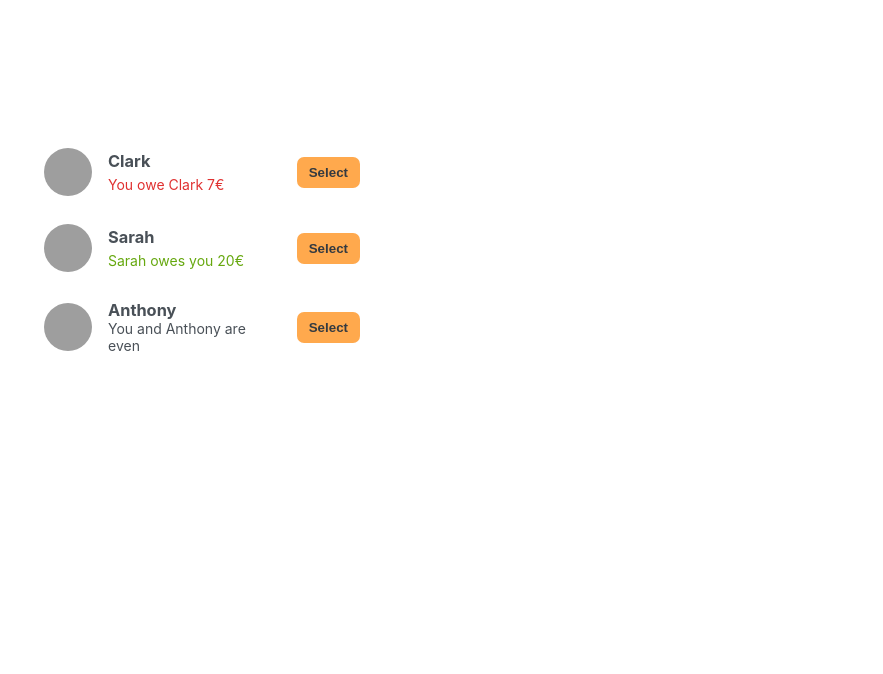
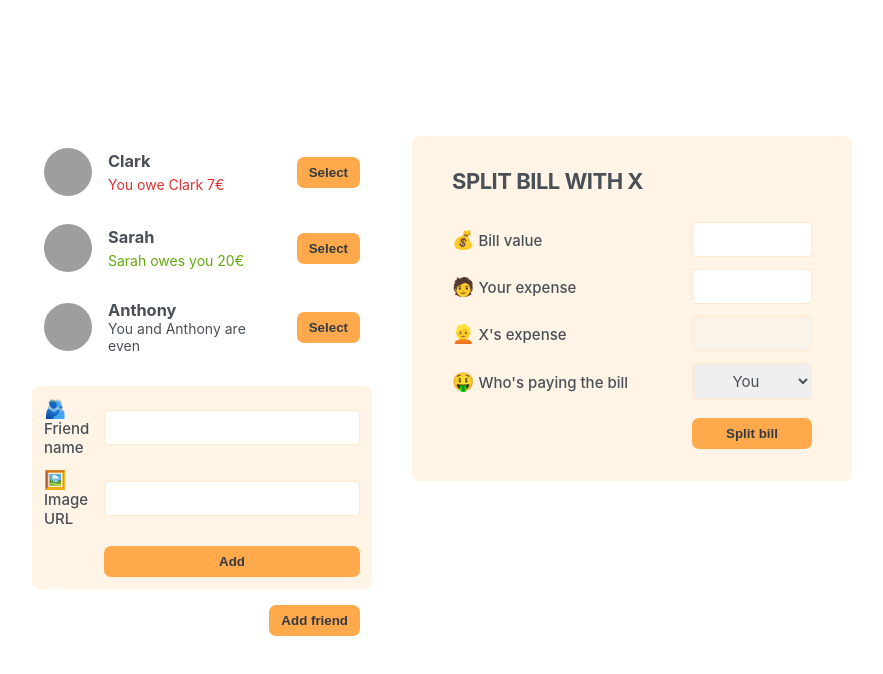
Before and after one commit to andrawicaksono/eat-n-split, a React (Create React App) app: page / in a window 1280 px wide. Shown: the top 674 px of the page, without its empty margins (198-1081 px from the left). Built offline with nearby package versions, Linux system fonts and the light colour scheme; grey boxes are pictures that could not be loaded.

Commit message:
add forms

```diff
--- a/src/App.js
+++ b/src/App.js
@@ -22,7 +22,13 @@ const initialFriends = [
 export default function App() {
   return (
     <div className="app">
+      <div className="sidebar">
         <FriendList />
+        <FormAddFriend />
+        <Button>Add friend</Button>
+      </div>
+
+      <FormSplitBill />
     </div>
   );
 }
@@ -31,13 +37,11 @@ function FriendList() {
   const friends = initialFriends;
 
   return (
-    <div className="sidebar">
     <ul>
       {friends.map((friend) => (
         <Friend friend={friend} key={friend.id} />
       ))}
     </ul>
-    </div>
   );
 }
 
@@ -61,7 +65,50 @@ function Friend({ friend }) {
         </p>
       )}
 
-      <button className="button">Select</button>
+      <Button>Select</Button>
     </li>
   );
 }
+
+function Button({ children }) {
+  return <button className="button">{children}</button>;
+}
+
+function FormAddFriend() {
+  return (
+    <form className="form-add-friend">
+      <label>🫂Friend name</label>
+      <input type="text" />
+
+      <label>🖼️Image URL</label>
+      <input type="text" />
+
+      <Button>Add</Button>
+    </form>
+  );
+}
+
+function FormSplitBill() {
+  return (
+    <form className="form-split-bill">
+      <h2>Split bill with X</h2>
+
+      <label>💰Bill value</label>
+      <input type="text" />
+
+      <label>🧑Your expense</label>
+      <input type="text" />
+
+      <label>👱X's expense</label>
+      <input type="text" disabled />
+
+      <label>🤑Who's paying the bill</label>
+      <select>
+        <option value="user">You</option>
+        <option value="friend">X</option>
+      </select>
+
+      <Button>Split bill</Button>
+    </form>
+  );
+}
--- a/src/index.css
+++ b/src/index.css
@@ -108,7 +108,7 @@ body {
 }
 
 form {
-  font-size: 1.6rem;
+  font-size: 1.5rem;
   display: grid;
   align-items: center;
   gap: 1.2rem;
```
Lines whose indentation alone changed are shown as unchanged.
